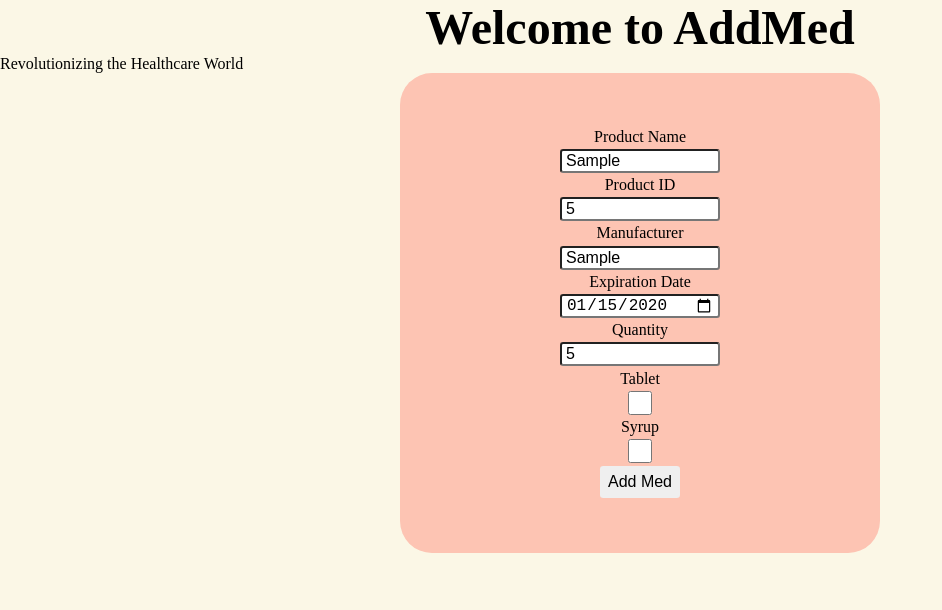
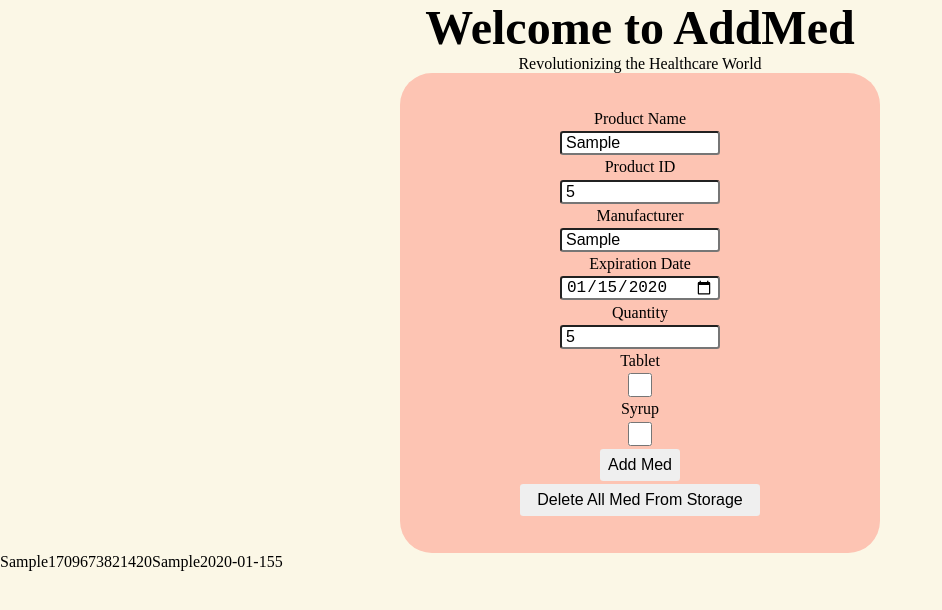
Before and after one commit to ishansssharma/Assignment_2, a plain HTML site: page dist/index.html in a window 1280 px wide. Both pictures are taken after typing "Sample", "5", "Sample", "2020-01-15", "5" into the empty fields and a click on the button "Add Med". Shown: the whole page, without its empty margins (0-942 px from the left). Drawn offline with Linux system fonts and the light colour scheme.

Commit message:
add a delete button

```diff
--- a/dist/index.html
+++ b/dist/index.html
@@ -11,8 +11,8 @@
 
 <body>
 	<main>
-		<h1 class="header-form">Welcome to AddMed</h1>
-		<p>Revolutionizing the Healthcare World</p>
+		<h1 class="header">Welcome to AddMed</h1>
+		<p class="header-underline">Revolutionizing the Healthcare World</p>
 		<form class="medicine-form">
 			<label for="product-name">Product Name</label>
 			<input type="text" name="product-name" class="product-name">
@@ -37,9 +37,13 @@
 
 			<button class="addmed-button">Add Med</button>
 
+			<button class="deleteallmed-button">Delete All Med From Storage</button>
 		</form>
 
-		<div class="medicinelist"></div>
+		<div>
+
+		</div>
+		<ul class="medicinelist"></ul>
 
 
 	</main>
--- a/src/js/app.js
+++ b/src/js/app.js
@@ -9,6 +9,7 @@ const tabletInput = document.querySelector(".tablet");
 const syrupInput = document.querySelector(".syrup");
 const renderList = document.querySelector(".medicinelist");
 const addMedButton = document.querySelector(".addmed-button");
+const deleteAllMedButton = document.querySelector(".deleteallmed-button");
 
 const allMedicineArray = [];
 
@@ -44,16 +45,46 @@ class Medicine {
 			const addedInfo = JSON.parse(localStorage.getItem('medicine'));
 			console.log(addedInfo);
 
+			UI.createList();
 		})
 
+	}
+
+	static deleteAllMed() {
+		deleteAllMedButton.addEventListener('click', () => {
+			localStorage.removeItem('medicine', allMedicineArray);
+		})
 	}
 
 }
 
 Medicine.createMedicine();
+Medicine.deleteAllMed();
 
 class UI {
 	static createList() {
 
+		renderList.textContent = '';
+		allMedicineArray.forEach((medicine) => {
+			const medicineLi = document.createElement('li');
+			const productnamespan = document.createElement('span');
+			const productIDspan = document.createElement("span");
+			const manufacturerspan = document.createElement("span");
+			const expirationdatespan = document.createElement("span");
+			const quantityspan = document.createElement("span");
+
+			// ASSIGNING THE VALUES
+
+			renderList.append(medicineLi);
+			medicineLi.append(productnamespan, productIDspan, manufacturerspan, expirationdatespan, quantityspan);
+
+			// GIVING VALUES TO THE ELEMENTS
+
+			productnamespan.textContent = medicine.productname;
+			productIDspan.textContent = medicine.productID;
+			manufacturerspan.textContent = medicine.manufacturer;
+			expirationdatespan.textContent = medicine.expirationdate;
+			quantityspan.textContent = medicine.quantity;
+		})
 	}
 }
--- a/src/style/style.css
+++ b/src/style/style.css
@@ -1,8 +1,17 @@
-.header-form {
+.header {
 	display: flex;
 	justify-content: center;
 	align-items: center;
 	font-size: 3rem;
+}
+
+.header-underline {
+	display: flex;
+	justify-content: center;
+	align-items: center;
+	margin: 0 auto;
+
+
 }
 
 .medicine-form {
@@ -29,10 +38,18 @@
 	border-radius: 0.2rem;
 }
 
-.addmed-button {
+.addmed-button,
+.deleteallmed-button {
 	border: none;
 	border-radius: 0.2rem;
 	width: 5rem;
 	height: 2rem;
+	cursor: pointer;
 
 }
+
+.deleteallmed-button {
+	width: 15rem;
+	height: 2rem;
+
+}
```
